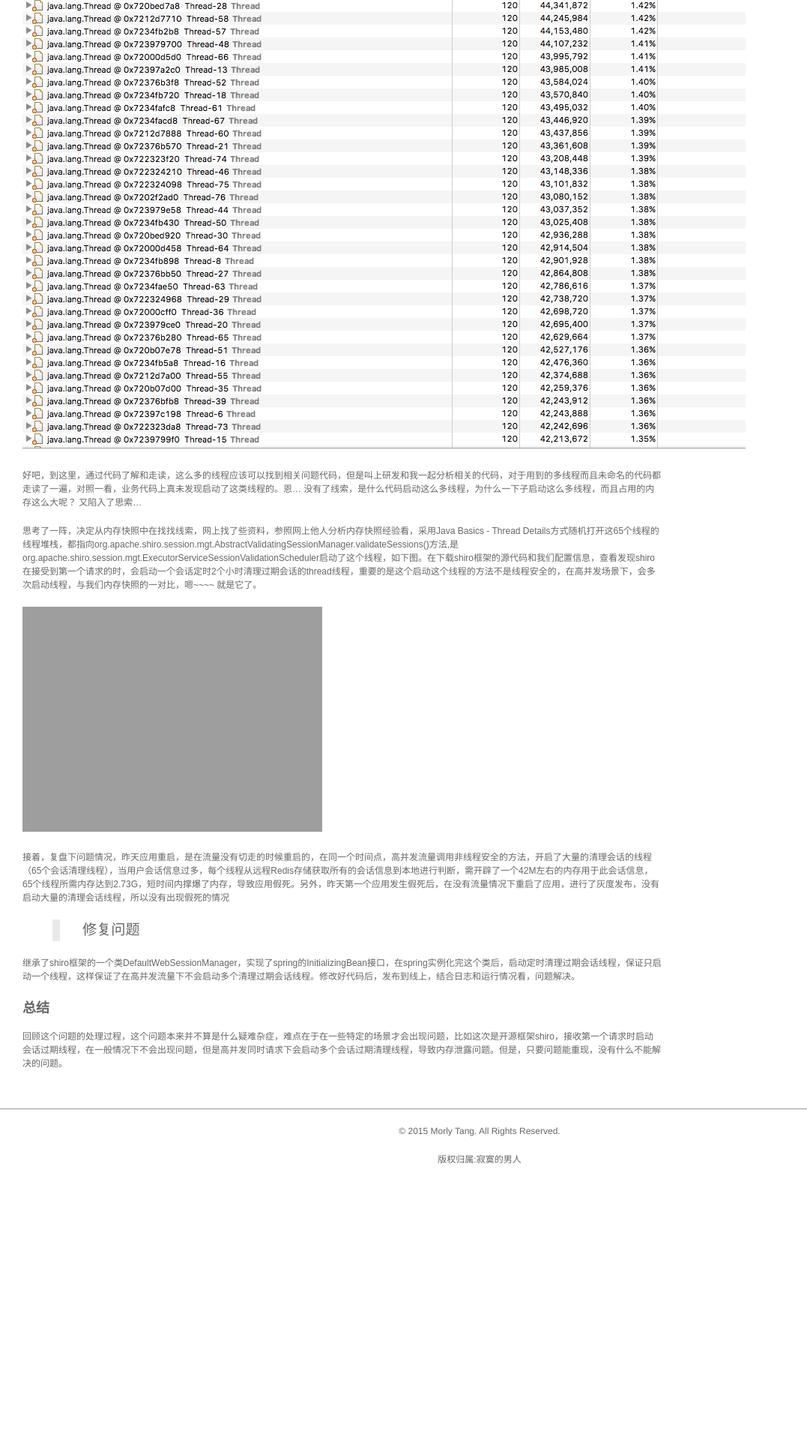
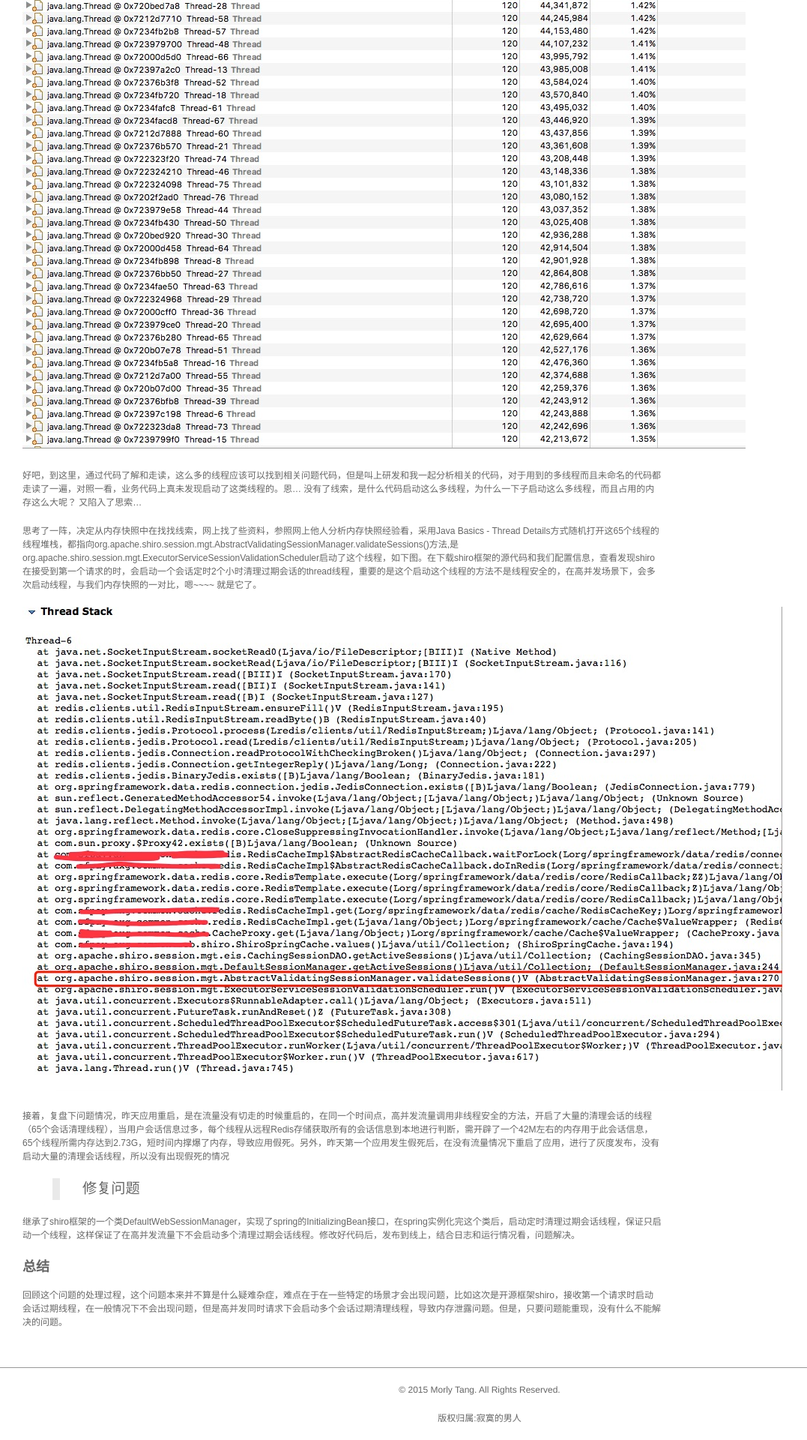
Before and after one commit to Motang/motang.github.io, a Jekyll site: the page built from _posts/2018-05-31-一次java应用假死问题排查.md, in a window 1280 px wide. Shown: the part 2119-4039 px from the top of the page at 75% size, without its empty margins (0-1077 px from the left). Built offline with Jekyll 4.4.1, drawn with Linux system fonts in a browser that asks for light colours; before the commit the page ends 3694 px from its top, so only the background shows below that.

Commit message:
更改名字

```diff
--- a/_posts/2018-05-31-一次java应用假死问题排查.md
+++ b/_posts/2018-05-31-一次java应用假死问题排查.md
@@ -62,7 +62,7 @@ share: true
 
 思考了一阵，决定从内存快照中在找找线索，网上找了些资料，参照网上他人分析内存快照经验看，采用Java Basics - Thread Details方式随机打开这65个线程的线程堆栈，都指向org.apache.shiro.session.mgt.AbstractValidatingSessionManager.validateSessions()方法,是org.apache.shiro.session.mgt.ExecutorServiceSessionValidationScheduler启动了这个线程，如下图。在下载shiro框架的源代码和我们配置信息，查看发现shiro在接受到第一个请求的时，会启动一个会话定时2个小时清理过期会话的thread线程，重要的是这个启动这个线程的方法不是线程安全的，在高并发场景下，会多次启动线程，与我们内存快照的一对比，嗯~~~~ 就是它了。
 
-![线程dump图](http://motang.github.io/images/20180531-3.jpg)
+![线程dump图](http://motang.github.io/images/20180531-3.png)
 
 接着，复盘下问题情况，昨天应用重启，是在流量没有切走的时候重启的，在同一个时间点，高并发流量调用非线程安全的方法，开启了大量的清理会话的线程（65个会话清理线程），当用户会话信息过多，每个线程从远程Redis存储获取所有的会话信息到本地进行判断，需开辟了一个42M左右的内存用于此会话信息，65个线程所需内存达到2.73G，短时间内撑爆了内存，导致应用假死。另外，昨天第一个应用发生假死后，在没有流量情况下重启了应用，进行了灰度发布，没有启动大量的清理会话线程，所以没有出现假死的情况
 
```
